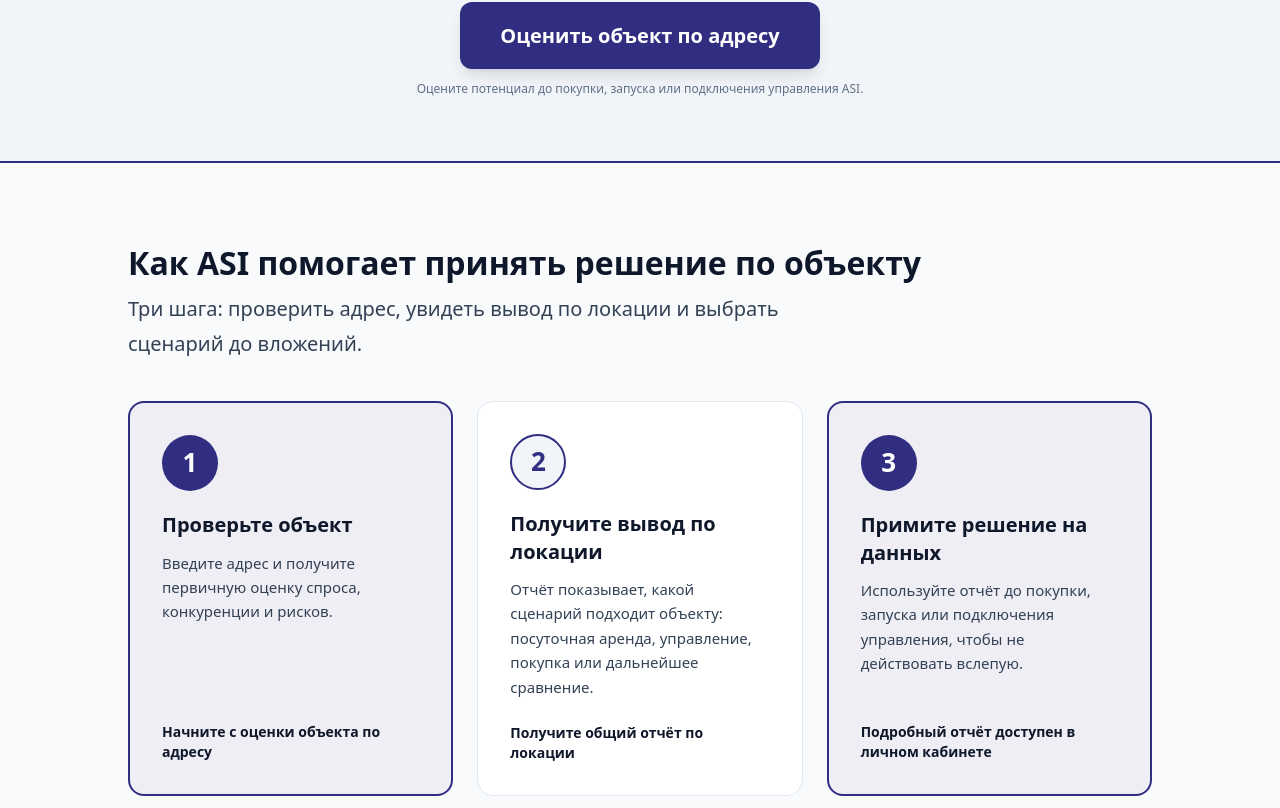
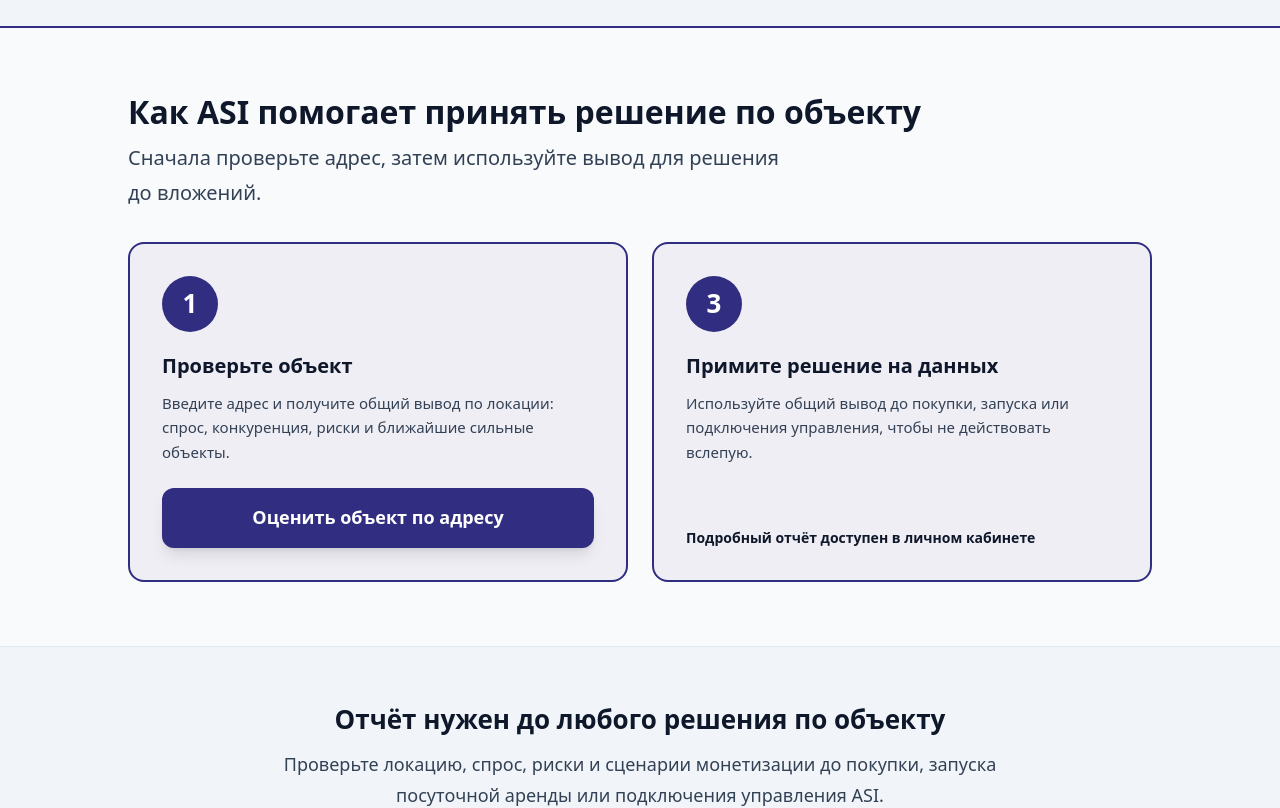
Before and after one commit to ASI-integration/asi-landing, a Next.js app: page /ru in a window 1280 px wide. Shown: the part 634-1442 px from the top of the page. Built offline with nearby package versions, Linux system fonts and the light colour scheme.

Commit message:
Simplify RU landing location CTA flow

```diff
--- a/src/app/ru/page.tsx
+++ b/src/app/ru/page.tsx
@@ -36,25 +36,20 @@
           offerHeadline: 'Ваш объект недвижимости. На автопилоте',
           offerSub:
             'ASI берёт на себя коммуникацию, операционные сценарии и анализ объектов: меньше ручной работы, меньше расходов на персонал и до 99% автоматизации управленческих процессов.',
-          ctaLabel: 'Оценить объект по адресу',
-          ctaHref: RU_LOCATION_CHECK_HREF,
-          ctaExternal: false,
-          ctaSub:
-            'Оцените потенциал до покупки, запуска или подключения управления ASI.',
         }} telegramVariant="icon" showTopRow={false} />
 
-        {/* ── Воронка: проверка → вывод → подключение ── */}
+        {/* ── Воронка: проверка → решение ── */}
         <section
-          className="scroll-mt-20 py-16 sm:py-20 px-4 sm:px-6 bg-[var(--t-bg)] border-t-2 border-[color:var(--t-accent)]"
+          className="scroll-mt-20 py-12 sm:py-16 px-4 sm:px-6 bg-[var(--t-bg)] border-t-2 border-[color:var(--t-accent)]"
         >
           <div className="max-w-5xl mx-auto">
             <h2 className="text-2xl sm:text-3xl font-bold text-[var(--t-text)] mb-2">
               Как ASI помогает принять решение по объекту
             </h2>
-            <p className="text-[var(--t-text-2)] text-base sm:text-lg mb-10 max-w-2xl">
-              Три шага: проверить адрес, увидеть вывод по локации и выбрать сценарий до вложений.
+            <p className="text-[var(--t-text-2)] text-base sm:text-lg mb-8 max-w-2xl">
+              Сначала проверьте адрес, затем используйте вывод для решения до вложений.
             </p>
-            <div className="grid sm:grid-cols-3 gap-6">
+            <div className="grid md:grid-cols-2 gap-6">
 
               <div className="flex flex-col p-7 sm:p-8 rounded-2xl border-2 border-[color:var(--t-accent)] bg-[color-mix(in_srgb,var(--t-accent)_8%,var(--t-surface))] min-h-[300px]">
                 <span className="flex h-14 w-14 shrink-0 items-center justify-center rounded-full bg-[color:var(--t-accent)] text-white text-2xl font-bold mb-5" aria-hidden>
@@ -64,26 +59,14 @@
                   Проверьте объект
                 </h3>
                 <p className="text-[15px] text-[var(--t-text-2)] leading-relaxed flex-1 mb-6">
-                  Введите адрес и получите первичную оценку спроса, конкуренции и рисков.
+                  Введите адрес и получите общий вывод по локации: спрос, конкуренция, риски и ближайшие сильные объекты.
                 </p>
-                <p className="text-sm font-semibold text-[var(--t-text)]">
-                  Начните с оценки объекта по адресу
-                </p>
-              </div>
-
-              <div className="flex flex-col p-7 sm:p-8 rounded-2xl border border-[var(--t-border)] bg-[var(--t-surface)] min-h-[300px]">
-                <span className="flex h-14 w-14 shrink-0 items-center justify-center rounded-full bg-[var(--t-surface-2)] border-2 border-[var(--t-accent)] text-[var(--t-accent)] text-2xl font-bold mb-5" aria-hidden>
-                  2
-                </span>
-                <h3 className="font-bold text-[var(--t-text)] text-lg leading-snug mb-3">
-                  Получите вывод по локации
-                </h3>
-                <p className="text-[15px] text-[var(--t-text-2)] leading-relaxed flex-1 mb-6">
-                  Отчёт показывает, какой сценарий подходит объекту: посуточная аренда, управление, покупка или дальнейшее сравнение.
-                </p>
-                <p className="text-sm font-semibold text-[var(--t-text)]">
-                  Получите общий отчёт по локации
-                </p>
+                <Link
+                  href={RU_LOCATION_CHECK_HREF}
+                  className="inline-flex items-center justify-center px-6 py-3.5 rounded-xl bg-[var(--t-accent)] text-white font-bold text-sm sm:text-base hover:bg-[var(--t-accent-hover)] transition-colors shadow-lg focus:outline-none focus-visible:ring-2 focus-visible:ring-[color:var(--t-accent)] focus-visible:ring-offset-2 focus-visible:ring-offset-[var(--t-surface)]"
+                >
+                  Оценить объект по адресу
+                </Link>
               </div>
 
               <div className="flex flex-col p-7 sm:p-8 rounded-2xl border-2 border-[color:var(--t-accent)] bg-[color-mix(in_srgb,var(--t-accent)_8%,var(--t-surface))] min-h-[300px]">
@@ -94,7 +77,7 @@
                   Примите решение на данных
                 </h3>
                 <p className="text-[15px] text-[var(--t-text-2)] leading-relaxed flex-1 mb-6">
-                  Используйте отчёт до покупки, запуска или подключения управления, чтобы не действовать вслепую.
+                  Используйте общий вывод до покупки, запуска или подключения управления, чтобы не действовать вслепую.
                 </p>
                 <p className="text-sm font-semibold text-[var(--t-text)]">
                   Подробный отчёт доступен в личном кабинете
--- a/src/components/HeroSection.tsx
+++ b/src/components/HeroSection.tsx
@@ -20,8 +20,8 @@
   /* bottom-center */
   offerHeadline: React.ReactNode;
   offerSub: React.ReactNode;
-  ctaLabel: string;
-  ctaHref: string;
+  ctaLabel?: string;
+  ctaHref?: string;
   ctaExternal?: boolean;
   ctaSub?: string;
   /** Optional second button (e.g. internal link); renders below primary CTA */
@@ -51,6 +51,7 @@
 
   const secondaryIsInternal =
     typeof ctaSecondaryHref === 'string' && ctaSecondaryHref.startsWith('/');
+  const hasPrimaryCta = Boolean(ctaLabel && ctaHref);
   const hasSecondaryCta = Boolean(ctaSecondaryLabel && ctaSecondaryHref);
 
   return (
@@ -153,12 +154,14 @@
           <p className="mt-6 text-xl sm:text-2xl text-[var(--t-text-2)] leading-snug">
             {offerSub}
           </p>
+          {(hasPrimaryCta || hasSecondaryCta || ctaSub) && (
             <div
               className={[
                 'mt-10 flex flex-col items-center gap-3',
                 hasSecondaryCta ? 'max-w-xl mx-auto' : '',
               ].join(' ')}
             >
+              {hasPrimaryCta && (
                 <a
                   href={ctaHref}
                   {...(ctaExternal ? { target: '_blank', rel: 'noopener noreferrer' } : {})}
@@ -169,6 +172,7 @@
                 >
                   {ctaLabel}
                 </a>
+              )}
               {ctaSecondaryLabel && ctaSecondaryHref && (
                 secondaryIsInternal ? (
                   <Link
@@ -198,6 +202,7 @@
                 </p>
               )}
             </div>
+          )}
 
           {heroBenefits && heroBenefits.length > 0 && (
             <div className="mt-12 sm:mt-14 grid sm:grid-cols-2 lg:grid-cols-4 gap-4 text-left">
```
Also changed, not shown: 1 other file (tests, documents, lock files or other folders). Lines whose indentation alone changed are shown as unchanged.
